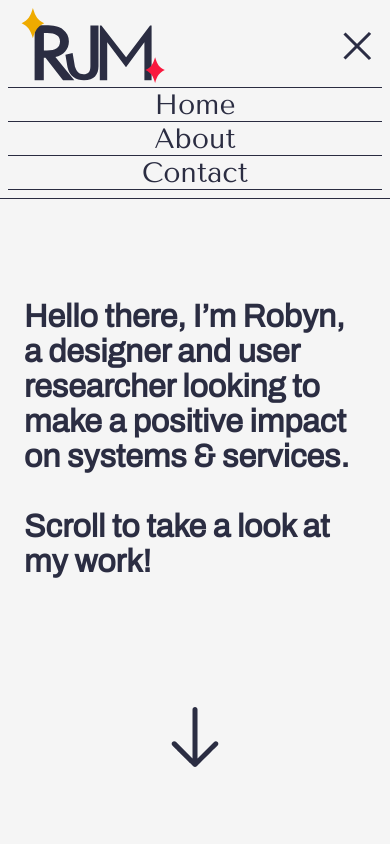
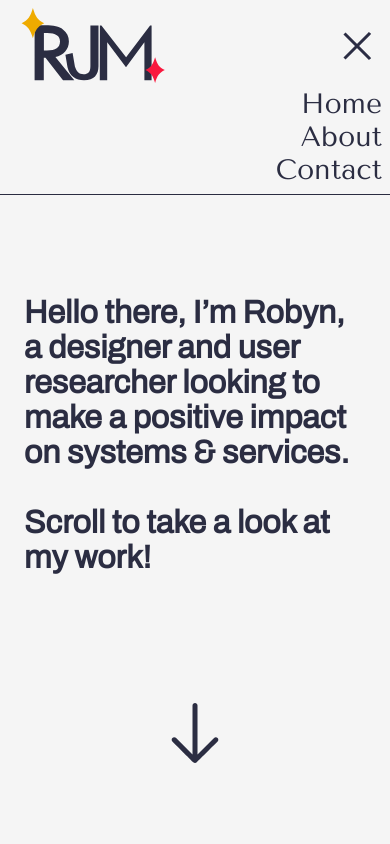
Before and after one commit to celestiiia/robyn-mackenzie, a plain HTML site: page public/index.html in a window 390 px wide. Both pictures are taken after a click on the element 335 px from the left and 47 px from the top of the page. Shown: the top 844 px of the page. Drawn offline with Linux system fonts and the light colour scheme; files whose address does not match are found by name.

Commit message:
mobile burger tweaks

```diff
--- a/public/style.css
+++ b/public/style.css
@@ -250,15 +250,7 @@ nav ul {
 }
 nav ul li {
   font-size: 1.75rem;
-  text-align: center;
-  border: none;
-  border-bottom: 1px #2a2c41 solid;
-}
-
-nav ul li:first-of-type {
-  border: none;
-  border-bottom: 1px #2a2c41 solid;
-  border-top: 1px #2a2c41 solid;
+  text-align: right;
 }
 
 /*  hamburger styles and css anim */
```
